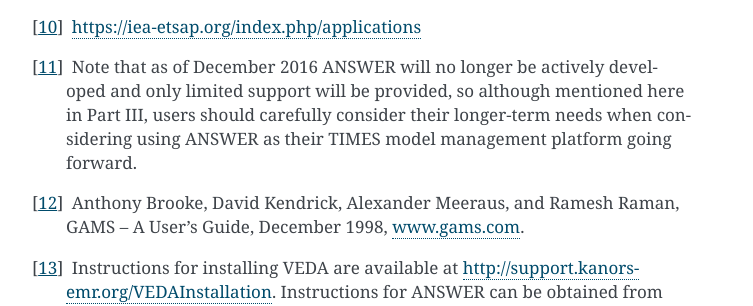
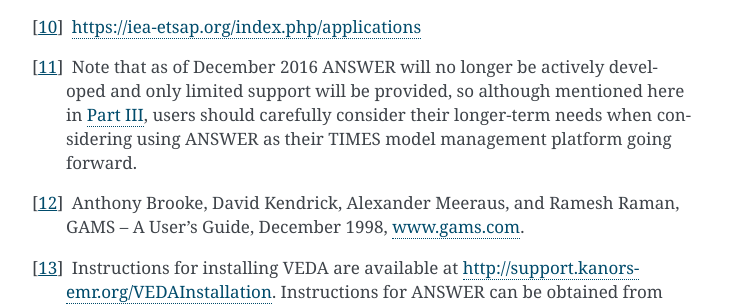
Before and after one commit to experimentarium/times, a Sphinx documentation site: the page built from docs/part-3/01-introduction.md, in a window 1280 px wide and 900 px high, scrolled down 7714 px. Shown: the part 504-810 px from the top of the window, without its empty margins (388-1141 px from the left). Built offline with Sphinx 7.4.7, drawn with Linux system fonts in a browser that asks for light colours; part of the change alters nothing that is shown; some of the changed text lies outside the part shown.

````diff
--- a/docs/part-3/01-introduction.md
+++ b/docs/part-3/01-introduction.md
@@ -79,7 +79,7 @@ If you are using a non-default solver (e.g., CPLEX is the default for LP and MIP
 
 4. If using a non-default solver, upon completion use Windows Explorer to go to the GAMS system folder and run the GAMSINST program to set the default solver for each type to the solvers supported by your license GAMSLICE file by entering the associated number in the list and hitting return or just hitting return (if your solver is the default or not listed).
 
-Which solver to use is a function of the TIMES model variant to be solved and the solver(s) purchased by the user with GAMS. Basically the solvers used for TIMES fall into three categories, linear (LP), mixed integer (MIP) and non-linear (NLP), where {numref}`times-model-variants-and-solvers` provides a partial list of the GAMS solvers generally used with TIMES for each main model variant. For a complete list of the solvers available refer to the GAMS website. The various Model Instances mentioned in the table are discussed further in Section {numref}`%s <times-extensions>`, as well as in Parts [I](project:/part-1/index.md) and [II](project:/part-2/index.md).
+Which solver to use is a function of the TIMES model variant to be solved and the solver(s) purchased by the user with GAMS. Basically the solvers used for TIMES fall into three categories, linear (LP), mixed integer (MIP) and non-linear (NLP), where {numref}`times-model-variants-and-solvers` provides a partial list of the GAMS solvers generally used with TIMES for each main model variant. For a complete list of the solvers available refer to the GAMS website. The various Model Instances mentioned in the table are discussed further in Section {numref}`%s <times-extensions>`, as well as in [Part I](part1) and [Part II](part2).
 
 ```{list-table} TIMES Model Variants and GAMS Solvers
 :name: times-model-variants-and-solvers
@@ -124,7 +124,7 @@ Section {numref}`%s <source-code-and-model-run>` lays out more specifically how
 
 [^10]: <https://iea-etsap.org/index.php/applications>
 
-[^11]: Note that as of December 2016 ANSWER will no longer be actively developed and only limited support will be provided, so although mentioned here in Part III, users should carefully consider their longer-term needs when considering using ANSWER as their TIMES model management platform going forward.
+[^11]: Note that as of December 2016 ANSWER will no longer be actively developed and only limited support will be provided, so although mentioned here in [Part III](part3), users should carefully consider their longer-term needs when considering using ANSWER as their TIMES model management platform going forward.
 
 [^12]: Anthony Brooke, David Kendrick, Alexander Meeraus, and Ramesh Raman, GAMS -- A User's Guide, December 1998, [www.gams.com](http://www.gams.com).
 
````
